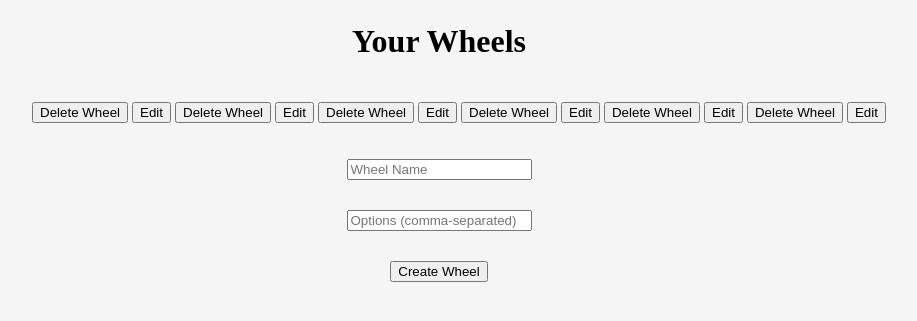
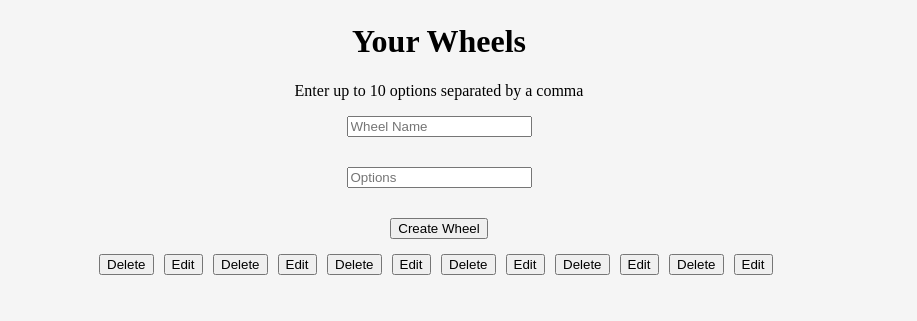
Before and after one commit to WarrenWittcop/Choozy-Whirl, a Flask app: page /wheels in a window 1280 px wide. Shown: the part 48-369 px from the top of the page, without its empty margins (201-1118 px from the left). Run offline with Flask 3, Linux system fonts and the light colour scheme; the visitor is signed in with stand-in values (Sample User, id 1).

Commit message:
styling for wheel creation page- rotation errors

```diff
--- a/app.py
+++ b/app.py
@@ -85,7 +85,7 @@
         action = request.form['action']
         if action == 'create':
             wheel_name = request.form['wheel_name']
-            options = [option.strip() for option in request.form['options'].split(',')]
+            options = [option.strip() for option in request.form['options'].split(',')]  # Split options by comma
             user_wheels.append({'name': wheel_name, 'options': options})
         elif action == 'delete':
             wheel_index = int(request.form['wheel_index'])
@@ -93,15 +93,17 @@
         elif action == 'update':
             wheel_index = int(request.form['wheel_index'])
             wheel_name = request.form['wheel_name']
-            options = [option.strip() for option in request.form['options'].split(',')]
+            options = [option.strip() for option in request.form.getlist('options[]')]  # Use getlist to get all options
             user_wheels[wheel_index] = {'name': wheel_name, 'options': options}
 
-        # Save the updated user_wheels back to the session -- will change to databas once hooked up
+        # Save the updated user_wheels back to the session -- will change to database once hooked up
         session['user_wheels'] = user_wheels
 
         return redirect(url_for('wheels'))
 
     return render_template('wheels.html', user_wheels=user_wheels)
+
+
 
 @app.route('/get-wheel-options', methods=['GET'])
 def get_wheel_options():
--- a/static/styles.css
+++ b/static/styles.css
@@ -207,3 +207,26 @@
     top: 50%;
     transform-origin: top;
   }
+
+  /* Adjustments for wheel names */
+.wheel-container {
+  display: grid;
+  grid-template-columns: auto 1fr;
+  align-items: center;
+  margin-bottom: 20px;
+}
+
+.wheel {
+  width: 100px;
+  text-align: left;
+  margin-right: 10px;
+}
+
+.action-buttons {
+  display: flex;
+  align-items: center;
+}
+
+.action-buttons form {
+  margin-right: 10px;
+}
--- a/templates/wheels.html
+++ b/templates/wheels.html
@@ -4,58 +4,64 @@
 
 {% block body %}
 
-    <div class="words"  style="padding-top: 50px;">
+<div class="words" style="padding-top: 50px;">
     <h1>Your Wheels</h1>
 
-        <ul>
+    <!-- Text above the create wheel section -->
+    <p>Enter up to 10 options separated by a comma</p>
+
+    <!-- Create wheel section -->
+    <div class="create-wheel-container">
+        <form method="post" action="{{ url_for('wheels') }}" class="wheel-form">
+            <input type="hidden" name="action" value="create">
+            <input type="text" name="wheel_name" id="wheel_name" placeholder="Wheel Name" maxlength="12" oninput="limitInputLength()" required class="margin-bot"><br>
+            <input type="text" name="options" placeholder="Options" required class="margin-bot"><br> <!-- Single input box for options -->
+            <button type="submit" class="margin-bot2">Create Wheel</button>
+        </form>
+    </div>
+
+
+    <!-- Display user wheels -->
+    <div class="wheels-container">
         {% if user_wheels %}
             {% for wheel in user_wheels %}
-
             <div class="wheel">
                 <strong>{{ wheel.name }}</strong>
-
-                    <ul class="options">
-                        {% for option in wheel.options %}
-                            <li>{{ option }}</li>
-                        {% endfor %}
-                    </ul>
-
+                <div class="action-buttons">
                     <form method="post" action="{{ url_for('wheels') }}" style="display: inline;">
                         <input type="hidden" name="action" value="delete">
                         <input type="hidden" name="wheel_index" value="{{ loop.index0 }}">
-                        <button type="submit">Delete Wheel</button>
+                        <button type="submit">Delete</button>
                     </form>
-
                     <button onclick="document.getElementById('edit-form-{{ loop.index0 }}').style.display='block'">Edit</button>
-
+                </div>
                 <form id="edit-form-{{ loop.index0 }}" method="post" action="{{ url_for('wheels') }}" style="display:none;">
                     <input type="hidden" name="action" value="update">
                     <input type="hidden" name="wheel_index" value="{{ loop.index0 }}">
                     <input type="text" name="wheel_name" value="{{ wheel.name }}" required>
-                        <input type="text" name="options" value="{{ wheel.options | join(', ') }}" required>
+                    {% for option in wheel.options %}
+                    <input type="text" name="options[]" value="{{ option }}" required><br>
+                    {% endfor %}
+                    {% for i in range(wheel.options | length, 10) %}
+                    <input type="text" name="options[]"><br>
+                    {% endfor %}
                     <button type="submit">Save Changes</button>
                 </form>
-
+            </div>
+            {% endfor %}
+        {% else %}
+            <p>No wheels found. Create one!</p>
+        {% endif %}
+    </div>
 </div>
 
-                {% endfor %}
-
-            {% else %}
-
-                <p>No wheels found. Create one!</p>
-
-            {% endif %}
-
-        </ul>
-
-
-        <!-- Make a new wheel -->
-        <form method="post" action="{{ url_for('wheels') }}" class="wheel-form">
-            <input type="hidden" name="action" value="create">
-            <input type="text" name="wheel_name" id="wheel_name" placeholder="Wheel Name" required class="margin-bot"><br>
-            <input type="text" name="options" id="options" placeholder="Options (comma-separated)" required class="margin-bot"><br>
-            <button type="submit">Create Wheel</button>
-        </form>
-    </div>
+<script>
+    function limitInputLength() {
+        var input = document.getElementById("wheel_name");
+        if (input.value.length > 12) {
+            input.value = input.value.slice(0, 12);
+        }
+    }
+</script>
 
 {% endblock %}
```
Also changed, not shown: templates/profile.html (+26 -1 lines). Lines whose indentation alone changed are shown as unchanged.
